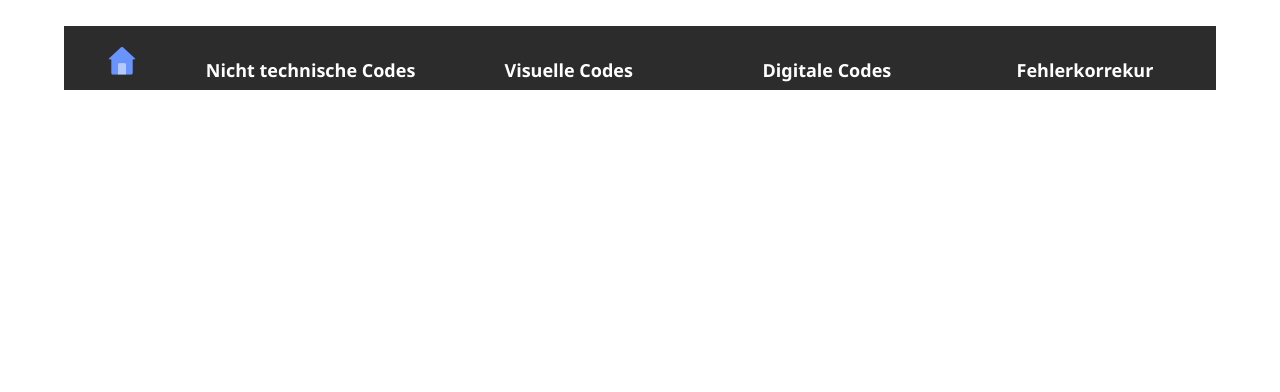
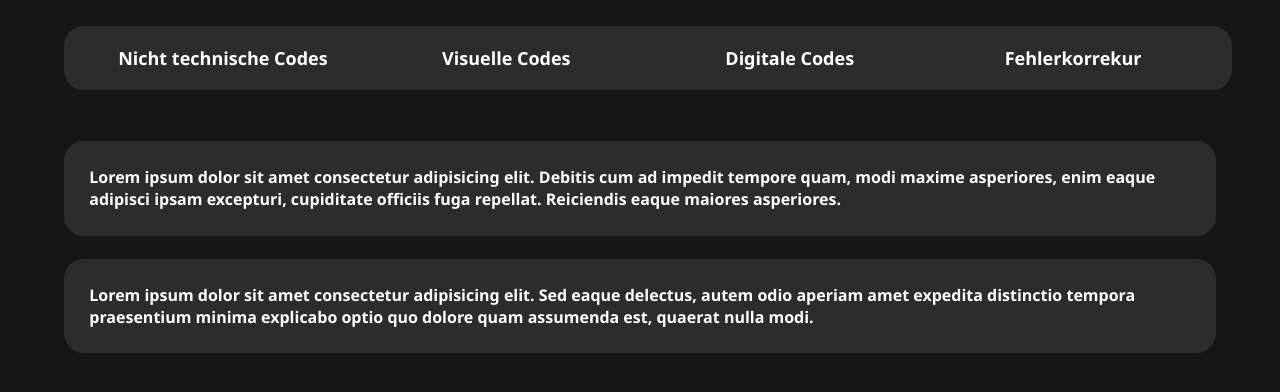
Before and after one commit to brokerwizard/tgi-website-codes, a plain HTML site: page src/index/index.html in a window 1280 px wide. Drawn offline with Linux system fonts and the light colour scheme.

Commit message:
Base structure done?

```diff
--- a/src/index/index.css
+++ b/src/index/index.css
@@ -3,7 +3,11 @@
     margin: 0;
     font-family: 'Segoe UI', Tahoma, Geneva, Verdana, sans-serif;
     font-weight: bold;
-    color: white
+    color: white;
+}
+
+body {
+    background-color: rgb(22, 22, 22);
 }
 
 nav {
@@ -11,10 +15,10 @@ nav {
     margin-left: 5%;
     margin-top: 2%;
     font-size: 18px;
-}
-
-#navbarList {
-    height: 64px;
+    background-color: rgb(44, 44, 44);
+    border: 8px solid rgb(44, 44, 44);
+    border-radius: 20px;
+    text-align: center;
 }
 
 a {
@@ -23,23 +27,28 @@ a {
 
 nav ul {
     list-style: none;
-    background-color: rgb(44,44,44);
+    background-color: rgb(44, 44, 44);
 }
 
 nav ul li {
-    width: 22%;
+    width: 23.5%;
     display: inline-block;
     position: relative;
+    border: 4px solid rgb(44, 44, 44);
+    border-radius: 10px;
 }
 
 nav ul li a {
     display: block;
     padding: 3%;
-    text-align: center;
+
 }
 
 nav ul li ul.dropdown li {
     display: block;
+    border: 4px solid rgb(66, 66, 66);
+    text-align: center;
+    width: 96%;
 }
 
 nav ul li ul.dropdown {
@@ -47,22 +56,36 @@ nav ul li ul.dropdown {
     z-index: 400;
     display: none;
     position: absolute;
-    text-align: center;
+    height: auto;
+    margin-top: 4px;
+    background-color: rgb(66, 66, 66);
+    border: 4px solid rgb(66, 66, 66);
+    border-radius: 10px;
 }
+
+
 
 nav ul li:hover ul.dropdown {
     display: block;
 }
 
 nav ul li:hover {
-    background-color: rgb(66, 66, 66);
+    background-color: rgb(88, 88, 88);
+    border-color: rgb(88, 88, 88);
 }
 
-#homeBtn {
-    padding-top: 16px;
-    height: 32px;
+main {
+    margin-left: 5%;
+    margin-right: 5%;
+    margin-top: 4%;
+    margin-bottom: 4%;
 }
 
-#homeBtnListElement {
-    width: 10%;
+.contentPane {
+    margin-top: 2%;
+    margin-bottom: 2%;
+    background-color: rgb(44, 44, 44);
+    border: 8px solid rgb(44, 44, 44);
+    border-radius: 20px;
+    padding: 1.5%;
 }
--- a/src/index/index.html
+++ b/src/index/index.html
@@ -10,9 +10,6 @@
     <nav>
         <ul id="navbarList">
             <!--img-->
-            <li id="homeBtnListElement">
-                <a href="../index/index.html"><img src="../images/home.png" alt="Home button" id="homeBtn"></a>
-            </li>
             <li>
                 <a href="#">Nicht technische Codes</a>
                 <ul class="dropdown">
@@ -47,6 +44,14 @@
             </li>
         </ul>
     </nav>
+    <main>
+        <div class="contentPane">
+            Lorem ipsum dolor sit amet consectetur adipisicing elit. Debitis cum ad impedit tempore quam, modi maxime asperiores, enim eaque adipisci ipsam excepturi, cupiditate officiis fuga repellat. Reiciendis eaque maiores asperiores.
+        </div>
+        <div class="contentPane">
+            Lorem ipsum dolor sit amet consectetur adipisicing elit. Sed eaque delectus, autem odio aperiam amet expedita distinctio tempora praesentium minima explicabo optio quo dolore quam assumenda est, quaerat nulla modi.
+        </div>
+    </main>
     <script src="./index.js"></script>
     <link rel="stylesheet" href="index.css">
 </body>
```
